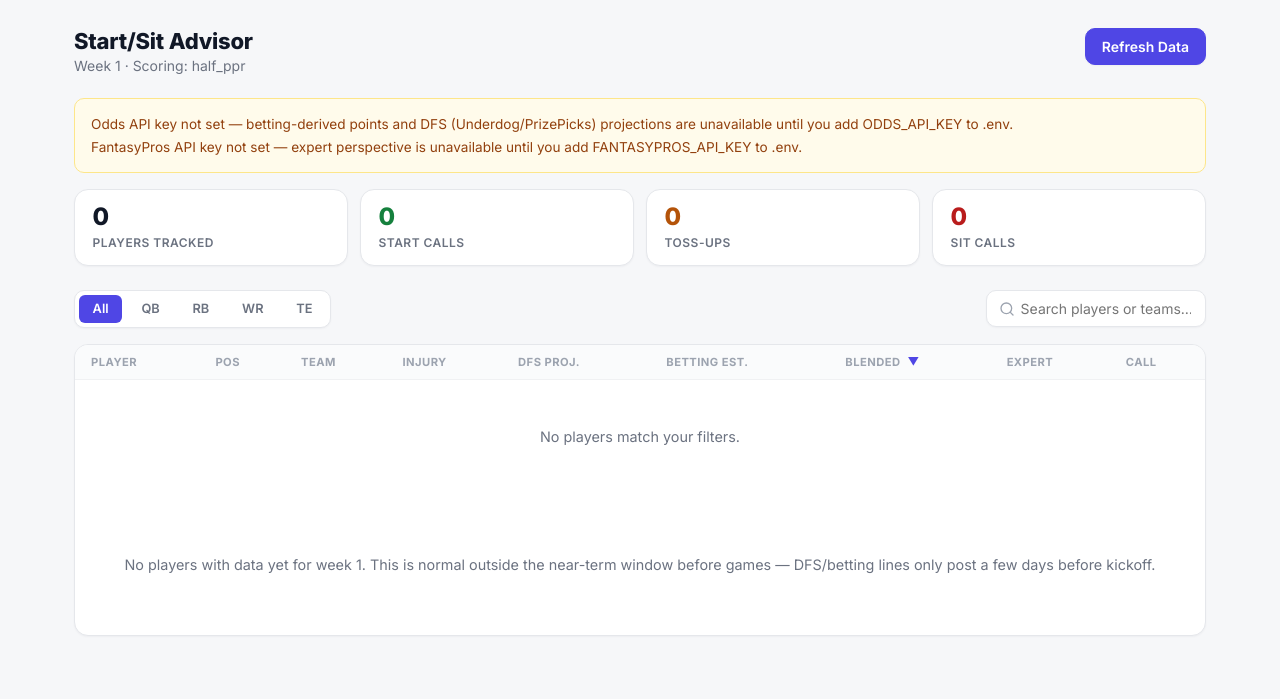
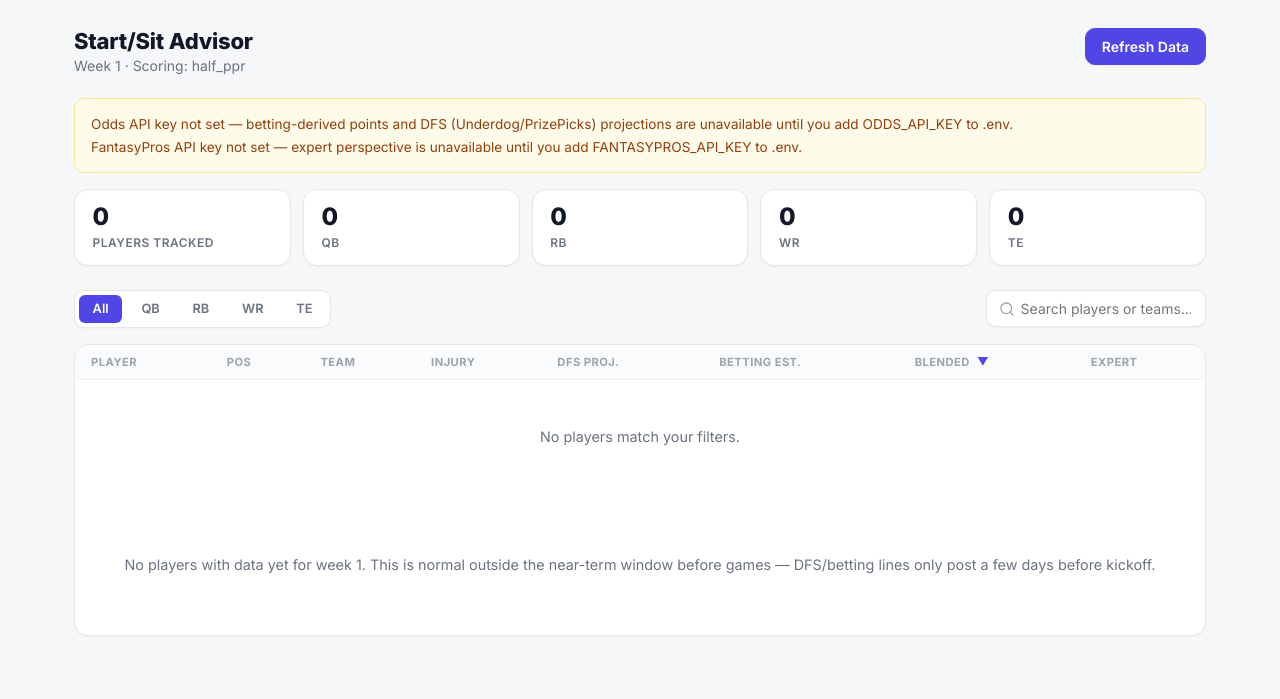
Before and after one commit to kgm27/startline, a FastAPI app: page / in a window 1280 px wide. Shown: the top 699 px of the page. Run offline with FastAPI, Linux system fonts and the light colour scheme; data that the repository does not hold is empty; some libraries are stand-ins or nearby versions.

Commit message:
Remove Start/Sit recommendation — flat thresholds can't reflect league format
The Start/Sit/Toss-up call compared blended points against a hardcoded
per-position threshold (e.g. 18 pts = startable QB) with no way to
account for team count, roster spots, PPR/superflex, etc. A confident
badge built on a wrong assumption is worse than no badge, so v1 now
just shows DFS/betting/blended numbers and lets the user apply their
own league's context.

Deferred, not abandoned: the real fix is comparing against the user's
actual bench via their real Sleeper league roster, matching what the
brief always described as the intended approach.

- Removed start_sit_recommendation(), Recommendation, REPLACEMENT_LEVEL
- Removed Call column/badges from both pages and their CSS
- Dashboard summary cards now show position breakdown instead of
  Start/Sit/Toss-up counts
- Brief updated to document the removal and the deferred real fix

Co-Authored-By: Claude Sonnet 5 <noreply@anthropic.com>

```diff
--- a/app/main.py
+++ b/app/main.py
@@ -17,7 +17,6 @@ from app.scoring.blend import (
     betting_derived_points,
     blend_expected_points,
     expert_perspective,
-    start_sit_recommendation,
     MARKET_TO_STAT,
     STAT_TO_RULE,
     DISCRETE_COUNT_STATS,
@@ -78,7 +77,6 @@ def dashboard(request: Request, week: int = None, position: str = None, note: st
             continue  # no data at all for this player yet — skip rather than show an empty row
 
         expert_persp = expert_perspective(player.position, expert.position_rank if expert else None)
-        rec = start_sit_recommendation(blended, player.position, expert_persp)
 
         rows.append({
             "id": player.id,
@@ -90,17 +88,16 @@ def dashboard(request: Request, week: int = None, position: str = None, note: st
             "betting_pts": betting_pts,
             "blended": blended,
             "expert": expert_persp.label if expert_persp else None,
-            "call": rec.call,
-            "call_note": rec.note,
         })
 
     rows.sort(key=lambda r: r["blended"], reverse=True)
 
     summary = {
         "total": len(rows),
-        "start": sum(1 for r in rows if r["call"] == "Start"),
-        "sit": sum(1 for r in rows if r["call"] == "Sit"),
-        "tossup": sum(1 for r in rows if r["call"] == "Toss-up"),
+        "qb": sum(1 for r in rows if r["position"] == "QB"),
+        "rb": sum(1 for r in rows if r["position"] == "RB"),
+        "wr": sum(1 for r in rows if r["position"] == "WR"),
+        "te": sum(1 for r in rows if r["position"] == "TE"),
     }
 
     return templates.TemplateResponse("dashboard.html", {
@@ -223,7 +220,6 @@ def player_detail(request: Request, player_id: str, week: int = None, db: Sessio
     betting_pts = betting_derived_points(props, scoring)
     blended = blend_expected_points(dfs_pts, betting_pts)
     expert_persp = expert_perspective(player.position, expert.position_rank if expert else None)
-    rec = start_sit_recommendation(blended, player.position, expert_persp) if blended is not None else None
 
     return templates.TemplateResponse("player_detail.html", {
         "request": request,
@@ -235,7 +231,7 @@ def player_detail(request: Request, player_id: str, week: int = None, db: Sessio
         "markets": markets,
         "betting_pts": betting_pts,
         "blended": blended,
-        "rec": rec,
+        "expert": expert_persp,
     })
 
 
--- a/app/scoring/blend.py
+++ b/app/scoring/blend.py
@@ -6,12 +6,13 @@ from statistics import NormalDist
 from typing import Optional
 
 from app.models import OddsProp, DfsProjection
-from app.scoring.config import ScoringRules, REPLACEMENT_LEVEL
+from app.scoring.config import ScoringRules
 from app.data_sources.odds_api import american_odds_to_implied_probability
 
 # Roughly how many players at a position are considered "startable" by
 # consensus — used to translate an expert position-rank into a plain-language
-# tier. Starting point only, same caveat as REPLACEMENT_LEVEL.
+# tier. Rough industry rule-of-thumb, not calibrated to any specific league
+# format — same caveat as LINE_MARKET_CV below.
 EXPERT_STARTER_RANK_CUTOFF = {"QB": 12, "RB": 24, "WR": 30, "TE": 12}
 EXPERT_FLEX_RANK_CUTOFF = {"QB": 18, "RB": 36, "WR": 42, "TE": 18}
 
@@ -60,8 +61,7 @@ NO_FALLBACK_STATS = {"rush_rec_tds"}
 # empirically calibrated coefficients of variation (std-dev as a fraction
 # of the line) used only for that fallback nudge — see
 # _price_adjusted_line(). Industry rule-of-thumb magnitudes, not fitted to
-# this project's own historical results — same "starting point, expect to
-# refine" caveat as REPLACEMENT_LEVEL.
+# this project's own historical results — a starting point to refine later.
 MIN_THRESHOLDS_FOR_CURVE = 3
 LINE_MARKET_CV = {
     "pass_yds": 0.30,
@@ -279,43 +279,3 @@ def expert_perspective(position: str, position_rank: Optional[int]) -> Optional[
     if position_rank <= flex_cutoff:
         return ExpertPerspective("Flex-worthy", considers_startable=True)
     return ExpertPerspective("Bench", considers_startable=False)
-
-
-@dataclass
-class Recommendation:
-    call: str  # "Start", "Sit", "Toss-up"
-    note: str
-
-
-def start_sit_recommendation(
-    blended_points: Optional[float],
-    position: str,
-    expert: Optional[ExpertPerspective],
-) -> Recommendation:
-    """Section 5, step 4-5: compare blended points to a replacement-level
-    threshold for a base call, then layer the expert lens on top — surfacing
-    disagreement instead of silently overriding either signal."""
-    if blended_points is None:
-        return Recommendation("Unknown", "No data yet — add odds/projections for this player.")
-
-    threshold = REPLACEMENT_LEVEL.get(position, 10.0)
-    margin = blended_points - threshold
-
-    if margin > 1.5:
-        quant_call = "Start"
-    elif margin < -1.5:
-        quant_call = "Sit"
-    else:
-        quant_call = "Toss-up"
-
-    if expert is None:
-        return Recommendation(quant_call, "No expert rank available yet.")
-
-    quant_says_start = quant_call in ("Start", "Toss-up")
-    if quant_says_start == expert.considers_startable:
-        return Recommendation(quant_call, f"Confirmed by experts ({expert.label}).")
-
-    return Recommendation(
-        quant_call,
-        f"Conflict: quant says {quant_call}, expert consensus has him as {expert.label} — worth a second look.",
-    )
--- a/app/static/style.css
+++ b/app/static/style.css
@@ -9,16 +9,6 @@
     --color-accent: #4f46e5;
     --color-accent-hover: #4338ca;
     --color-accent-light: #eef2ff;
-    --color-start: #15803d;
-    --color-start-bg: #dcfce7;
-    --color-start-border: #bbf7d0;
-    --color-sit: #b91c1c;
-    --color-sit-bg: #fee2e2;
-    --color-sit-border: #fecaca;
-    --color-tossup: #b45309;
-    --color-tossup-bg: #fef3c7;
-    --color-tossup-border: #fde68a;
-    --color-unknown-bg: #f3f4f6;
     --radius-sm: 6px;
     --radius-md: 10px;
     --radius-lg: 14px;
@@ -162,10 +152,6 @@ button:hover, .btn:hover { background: #fafafa; border-color: #d1d5db; }
     margin-top: 0.3rem;
 }
 
-.stat-card.accent-start .stat-value { color: var(--color-start); }
-.stat-card.accent-sit .stat-value { color: var(--color-sit); }
-.stat-card.accent-tossup .stat-value { color: var(--color-tossup); }
-
 /* ---------- Controls: filters + search ---------- */
 
 .controls {
@@ -275,20 +261,6 @@ td.player-cell { white-space: normal; min-width: 140px; }
 }
 .blended-link:hover { color: var(--color-accent); border-bottom-color: var(--color-accent); }
 
-.badge {
-    display: inline-block;
-    font-weight: 700;
-    font-size: 0.75rem;
-    padding: 0.2rem 0.6rem;
-    border-radius: 999px;
-    border: 1px solid transparent;
-}
-
-.call-start .badge { background: var(--color-start-bg); color: var(--color-start); border-color: var(--color-start-border); }
-.call-sit .badge { background: var(--color-sit-bg); color: var(--color-sit); border-color: var(--color-sit-border); }
-.call-tossup .badge { background: var(--color-tossup-bg); color: var(--color-tossup); border-color: var(--color-tossup-border); }
-.call-unknown .badge { background: var(--color-unknown-bg); color: var(--color-text-secondary); }
-
 .note {
     font-size: 0.72rem;
     color: var(--color-text-tertiary);
@@ -325,7 +297,6 @@ td.player-cell { white-space: normal; min-width: 140px; }
     letter-spacing: 0.04em;
 }
 .summary-value { font-size: 1.4rem; font-weight: 800; letter-spacing: -0.02em; }
-.summary-box .badge { font-size: 0.95rem; }
 
 h2 {
     font-size: 0.95rem;
--- a/app/templates/dashboard.html
+++ b/app/templates/dashboard.html
@@ -30,17 +30,21 @@
             <div class="stat-value">{{ summary.total }}</div>
             <div class="stat-label">Players Tracked</div>
         </div>
-        <div class="stat-card accent-start">
-            <div class="stat-value">{{ summary.start }}</div>
-            <div class="stat-label">Start Calls</div>
+        <div class="stat-card">
+            <div class="stat-value">{{ summary.qb }}</div>
+            <div class="stat-label">QB</div>
         </div>
-        <div class="stat-card accent-tossup">
-            <div class="stat-value">{{ summary.tossup }}</div>
-            <div class="stat-label">Toss-Ups</div>
+        <div class="stat-card">
+            <div class="stat-value">{{ summary.rb }}</div>
+            <div class="stat-label">RB</div>
         </div>
-        <div class="stat-card accent-sit">
-            <div class="stat-value">{{ summary.sit }}</div>
-            <div class="stat-label">Sit Calls</div>
+        <div class="stat-card">
+            <div class="stat-value">{{ summary.wr }}</div>
+            <div class="stat-label">WR</div>
+        </div>
+        <div class="stat-card">
+            <div class="stat-value">{{ summary.te }}</div>
+            <div class="stat-label">TE</div>
         </div>
     </div>
 
@@ -68,12 +72,11 @@
                     <th class="sortable" :class="{sorted: sortKey === 'betting_pts'}" @click="sortBy('betting_pts')">Betting Est. <span class="sort-arrow" x-text="arrow('betting_pts')"></span></th>
                     <th class="sortable" :class="{sorted: sortKey === 'blended'}" @click="sortBy('blended')">Blended <span class="sort-arrow" x-text="arrow('blended')"></span></th>
                     <th>Expert</th>
-                    <th>Call</th>
                 </tr>
             </thead>
             <tbody>
                 <template x-for="row in filteredRows" :key="row.id">
-                    <tr :class="'call-' + row.call.toLowerCase().replace('-', '')">
+                    <tr>
                         <td class="player-cell"><span class="player-name" x-text="row.name"></span></td>
                         <td x-text="row.position"></td>
                         <td x-text="row.team"></td>
@@ -82,14 +85,10 @@
                         <td x-text="row.betting_pts ?? '—'"></td>
                         <td><a class="blended-link" :href="'/player/' + row.id + '?week={{ week }}'" x-text="row.blended"></a></td>
                         <td x-text="row.expert || '—'"></td>
-                        <td>
-                            <span class="badge" x-text="row.call"></span>
-                            <div class="note" x-text="row.call_note"></div>
-                        </td>
                     </tr>
                 </template>
                 <tr x-show="filteredRows.length === 0">
-                    <td colspan="9" class="empty-state">
+                    <td colspan="8" class="empty-state">
                         No players match your filters.
                     </td>
                 </tr>
--- a/app/templates/player_detail.html
+++ b/app/templates/player_detail.html
@@ -14,11 +14,10 @@
         <div><span class="summary-label">DFS Projection</span><span class="summary-value">{{ dfs_pts if dfs_pts is not none else "—" }}</span></div>
         <div><span class="summary-label">Betting-Derived</span><span class="summary-value">{{ betting_pts if betting_pts is not none else "—" }}</span></div>
         <div><span class="summary-label">Blended</span><span class="summary-value">{{ blended if blended is not none else "—" }}</span></div>
-        {% if rec %}
-        <div class="call-{{ rec.call|lower|replace('-', '') }}"><span class="summary-label">Call</span><span class="summary-value"><span class="badge">{{ rec.call }}</span></span></div>
+        {% if expert %}
+        <div><span class="summary-label">Expert Perspective</span><span class="summary-value" style="font-size: 1rem;">{{ expert.label }}</span></div>
         {% endif %}
     </section>
-    {% if rec %}<p class="note" style="margin: -1rem 0 1.5rem;">{{ rec.note }}</p>{% endif %}
 
     <h2>DFS Projections</h2>
     {% if dfs_rows %}
```
Also changed, not shown: app/scoring/config.py (+0 -10 lines), fantasy-football-advisor-project-brief.md (+4 -7 lines).
